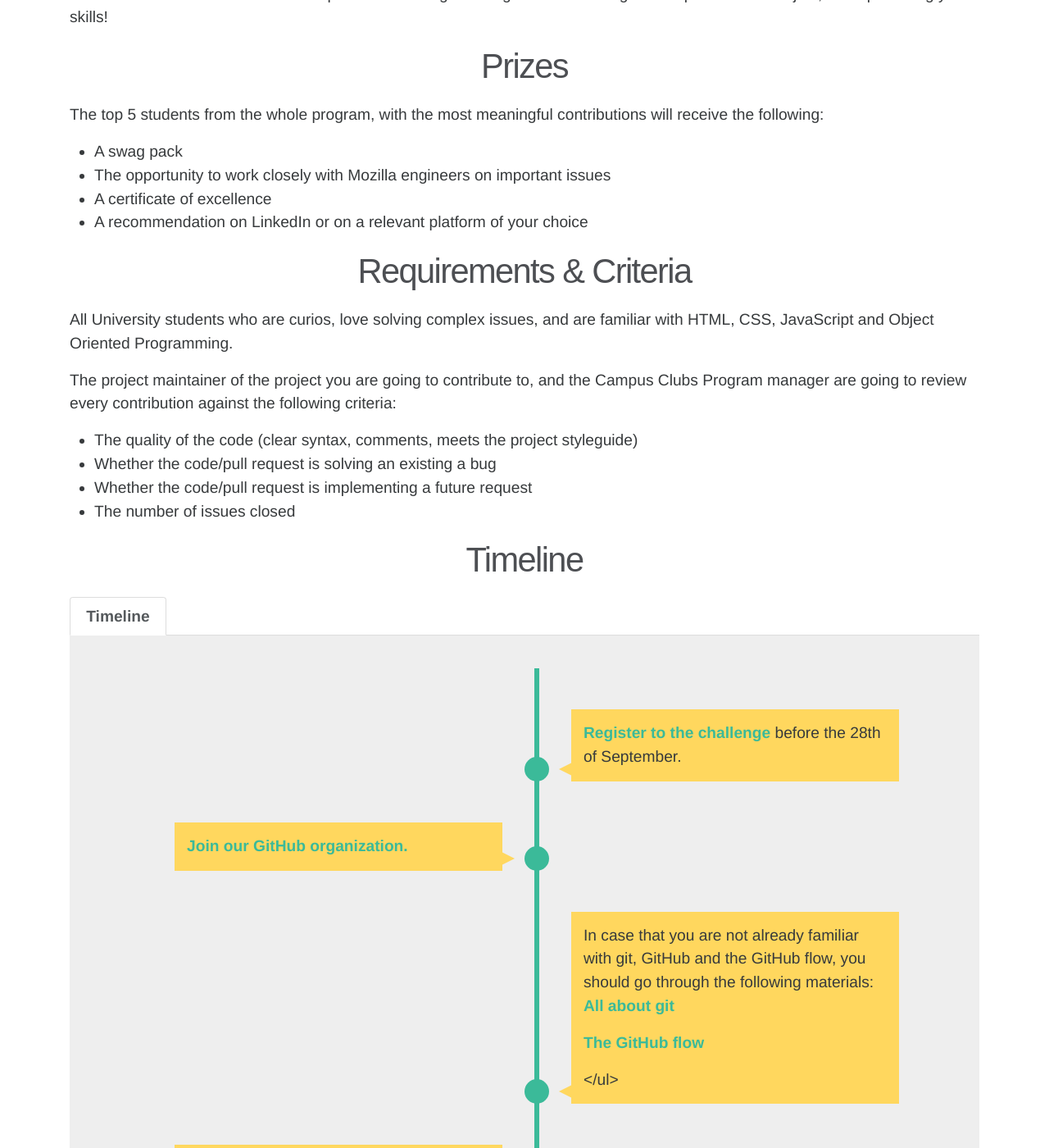
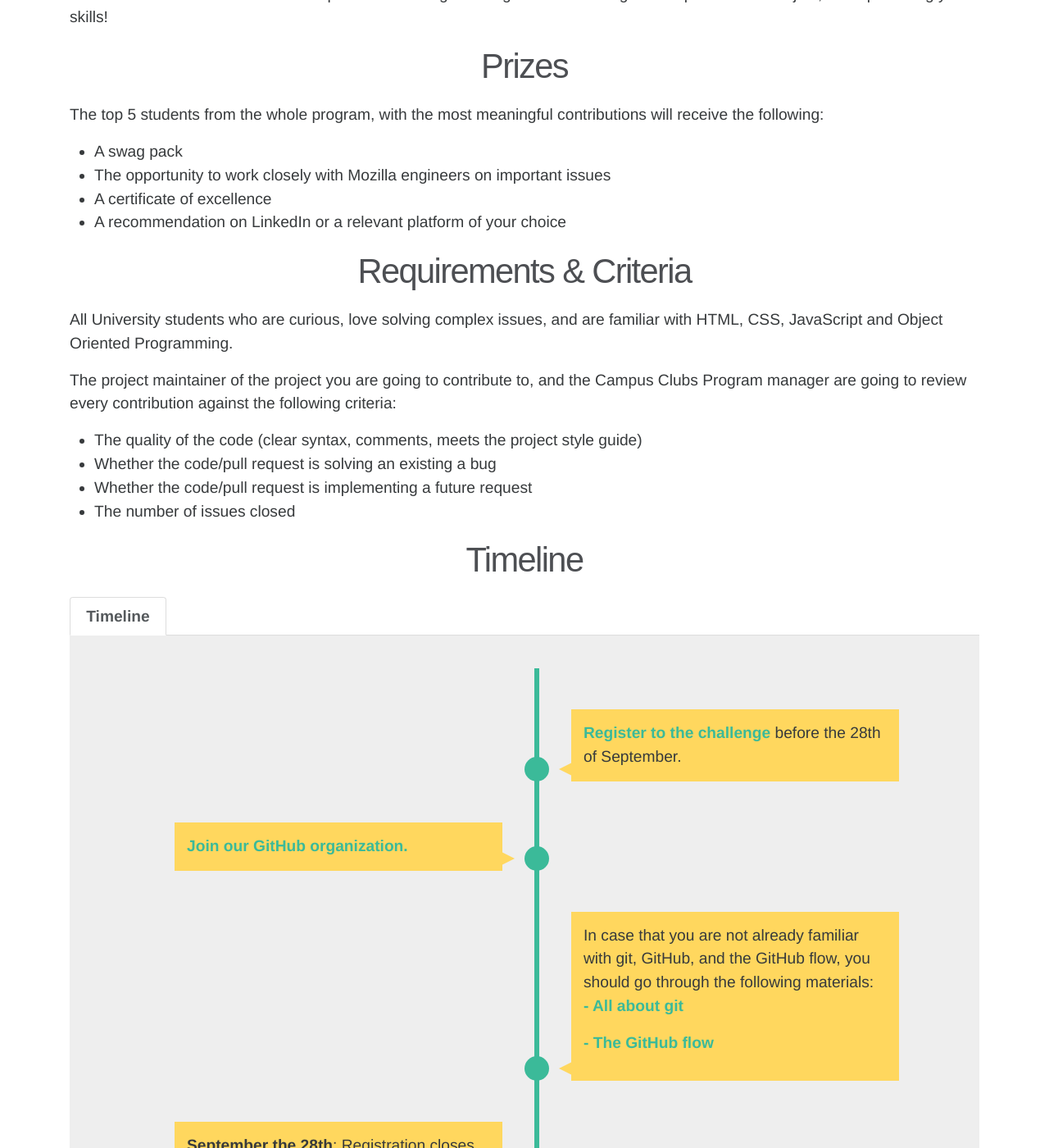
Before and after one commit to mozilla/mozilla-campus-clubs, a Jekyll site: the page built from _pages/challenge.md, in a window 1280 px wide and 1400 px high, scrolled down 542 px. Shown: the whole window at 82% size. Built offline with Jekyll 4.4.1, drawn with Linux system fonts in a browser that asks for light colours; some web fonts are replaced; some of the changed text lies outside the part shown.

Commit message:
update copywrite

```diff
--- a/_pages/challenge.md
+++ b/_pages/challenge.md
@@ -19,15 +19,15 @@ The top 5 students from the whole program, with the most meaningful contribution
   <li>A swag pack</li>
   <li>The opportunity to work closely with Mozilla engineers on important issues </li>
   <li>A certificate of excellence</li>
-  <li>A recommendation on LinkedIn or on a relevant platform of your choice</li>
+  <li>A recommendation on LinkedIn or a relevant platform of your choice</li>
 </ul>
 
 ### Requirements & Criteria
-All University students who are curios, love solving complex issues, and are familiar with HTML, CSS, JavaScript and Object Oriented Programming.
+All University students who are curious, love solving complex issues, and are familiar with HTML, CSS, JavaScript and Object Oriented Programming.
 
 The project maintainer of the project you are going to contribute to, and the Campus Clubs Program manager are going to review every contribution against the following criteria:
 <ul>
-  <li>The quality of the code (clear syntax, comments, meets the project styleguide)</li>
+  <li>The quality of the code (clear syntax, comments, meets the project style guide)</li>
   <li>Whether the code/pull request is solving an existing a bug</li>
   <li>Whether the code/pull request is implementing a future request</li>
   <li>The number of issues closed</li>
@@ -57,10 +57,9 @@ The project maintainer of the project you are going to contribute to, and the Ca
       </li>
       <li>
         <div>
-          In case that you are not already familiar with git, GitHub and the GitHub flow, you should go through the following materials:
-          <p><a href="https://try.github.io/">All about git</a></p>
-          <p><a href="https://help.github.com/articles/github-flow/">The GitHub flow</a></p>
-          </ul>
+          In case that you are not already familiar with git, GitHub, and the GitHub flow, you should go through the following materials:
+          <p><a href="https://try.github.io/">- All about git</a></p>
+          <p><a href="https://help.github.com/articles/github-flow/">- The GitHub flow</a></p>
         </div>
       </li>
 
@@ -93,7 +92,7 @@ The project maintainer of the project you are going to contribute to, and the Ca
 
 
 ### FAQ
-#### As a Club Captain, can I participate on this challenge?
+#### As a Club Captain, can I participate in this challenge?
 Yes of course! You can also organize a Club event where all your Club members can meet and work on the issue collectively. However, all the participants need to register individually.
 
 #### I am not part of a Mozilla Campus Clubs, can I participate?
@@ -102,7 +101,7 @@ Yes! The challenge is open to all University students around the world.
 #### Who is going to review our contributions and decide the top 5 students?
 The project maintainer of the project you are going to contribute to, and the Campus Clubs Program manager are going to review every contribution against the following criteria:
 <ul>
-  <li>The quality of the code (clear syntax, comments, meets the project styleguide)</li>
+  <li>The quality of the code (clear syntax, comments, meets the project style guide)</li>
   <li>Whether the code/pull request is solving an existing a bug</li>
   <li>Whether the code/pull request is implementing a future request</li>
   <li>The number of issues closed</li>
```
Also changed, not shown: other parts of _pages/challenge.md (+1 -1 lines).
